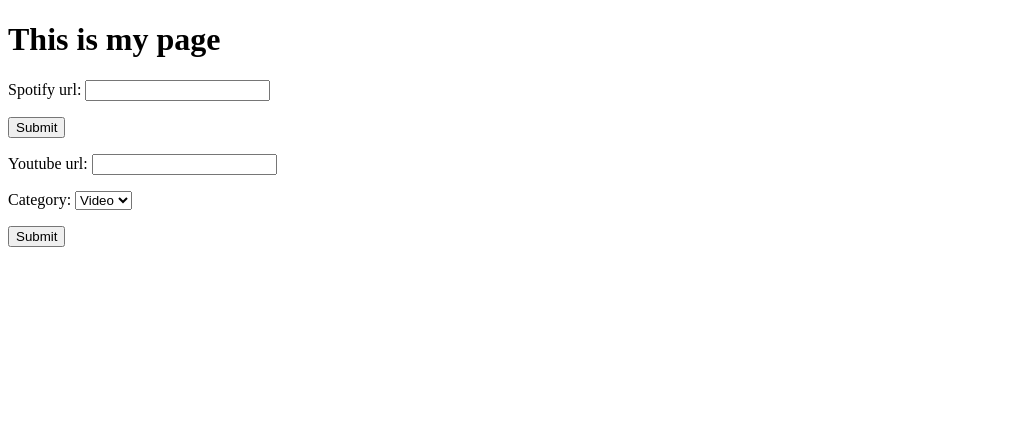
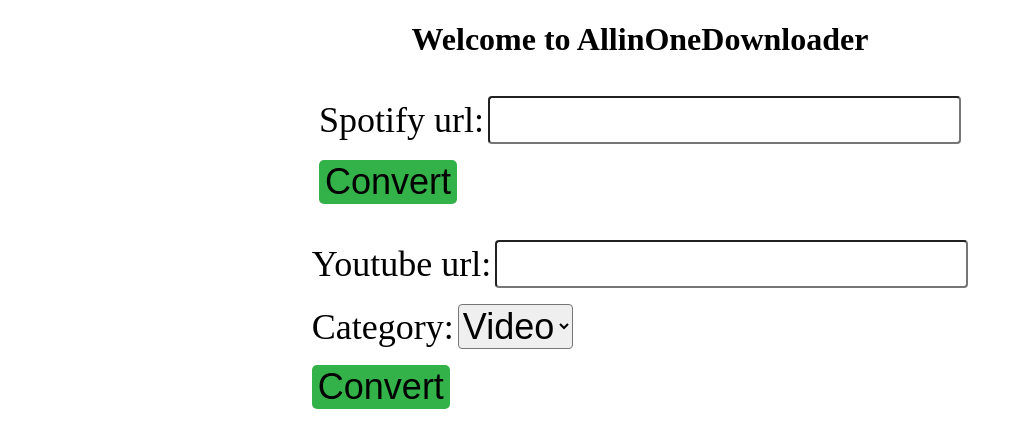
Before and after one commit to Vennimalairaja/Allinonedownloader, a Django app: template spotdownload/templates/index.html in a window 1280 px wide. Shown: the top 448 px of the page, without its empty margins (0-1023 px from the left). Run offline with Django 5.2, Linux system fonts and the light colour scheme; the template is opened without the code that fills it: values that come from a table or form of the project are taken from there, others are empty.

Commit message:
everything all right

```diff
--- a/spotdownload/templates/index.html
+++ b/spotdownload/templates/index.html
@@ -1,25 +1,64 @@
-
+{% load static %}
 <!DOCTYPE html>
 <html>
     <head>
-        <title>Home page</title>
+        <title>All in One downloader</title>
+        <style>
+            .container{
+                display:flex;
+                justify-content: space-evenly;
+                align-items: center;
+                flex-wrap:wrap;
+                gap: 20px;
+            }
+            input[type=url],select{
+                border-radius: 4px;
+                font-size:36px;
+            }
+            label{
+                font-size: 36px;
+            }
+            button{
+                background-color:#33b249;
+                border-radius: 5px;
+                font-size :36px;
+                border:none;
+            }
+        </style>
     </head>
     <body>
-        <h1>This is my page</h1>
+        <h1 style="text-align: center;">Welcome to AllinOneDownloader</h1>
+        <div class="container">
         <div>
         <form method='POST'>
             {{form.as_p}}
             {% csrf_token %}
-            <button type="submit" name="form_submit" value="spotify">Submit</button>
+            <button type="submit" id='spotify' name="form_submit" value="spotify">Convert</button>
         </form>
         </div>
         <div>
             <form method="POST">
                 {{youtube.as_p}}
                 {% csrf_token %}
-                <button type="submit" name="form_submit" value="Youtube">Submit</button>
+                <button type="submit" id='youtube' name="form_submit" value="Youtube">Convert</button>
             </form>
         </div>
-
+        </div>
+        <audio id="myAudio">
+            <source src="{% static 'action.wav' %}" type="audio/wav">
+        </audio>
+        <script>
+            const button=document.getElementById('spotify');
+            const youtube=document.getElementById('youtube')
+            const audio=document.getElementById('myAudio');
+            button.addEventListener('click',function(){
+                audio.play();
+                button.innerHTML='Converting';
+            })
+            youtube.addEventListener('click',function(){
+                 audio.play();
+                 button.innerHTML='Converting';
+            })
+        </script>
     </body>
 </html>
--- a/spotdownload/urls.py
+++ b/spotdownload/urls.py
@@ -1,6 +1,6 @@
 from django.urls import path
 from .views import Homepage,download_page
 urlpatterns=[
-    path('home/',Homepage),
+    path('',Homepage),
     path('download/',download_page)
 ]
--- a/spotdownload/views.py
+++ b/spotdownload/views.py
@@ -22,8 +22,8 @@ def Homepage(request):
             if file:
                 success_failure=move_file(file)
                 file=f'/Music/{file}'
-                link=static(file)
-                return render(request,'download.html',{'link':link})
+                spotify=static(file)
+                return render(request,'download.html',{'link':spotify})
             else:
                 return HttpResponse('<h1>Failure</h1>')
         elif submitted=='Youtube':
```
Also changed, not shown: spotdownload/templates/download.html (+18 -1 lines), 2 other files.
